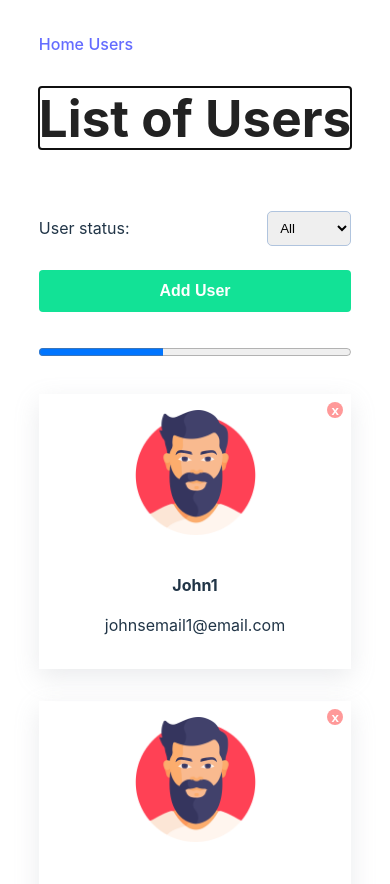
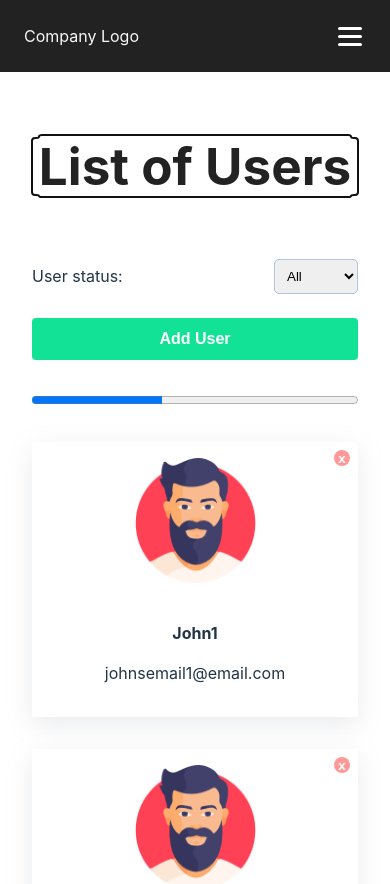
Before and after one commit to jdesoto1618/svelte-site, a Svelte app: page /users in a window 390 px wide. Shown: the top 884 px of the page. Built offline with nearby package versions, Linux system fonts and the light colour scheme.

Commit message:
Creates header on all pages, one for desktop and another for mobile.
Mobile menu bars created and styled as well.

```diff
--- a/index.html
+++ b/index.html
@@ -7,6 +7,19 @@
     <title>Vite + Svelte</title>
   </head>
   <body>
+    <header class="site-header">
+      <div class="header-logo-container">
+        <span class="header-logo">Company Logo</span>
+      </div>
+
+      <div class="site-nav mobile">
+        <div class="mobile-menu-container">
+          <span class="mobile-menu-bar top"></span>
+          <span class="mobile-menu-bar middle"></span>
+          <span class="mobile-menu-bar bottom"></span>
+        </div>
+      </div>
+    </header>
     <div id="app"></div>
     <script type="module" src="/src/main.js"></script>
   </body>
--- a/src/App.svelte
+++ b/src/App.svelte
@@ -1,14 +1,27 @@
 <script>
   import Users from "./lib/Users.svelte";
+  import { onMount } from "svelte";
   import { Router, Link, Route } from "svelte-navigator";
   import Homepage from "./pages/Homepage.svelte";
   import UsersPage from "./pages/UsersPage.svelte";
+
+  onMount(() => {
+    const siteHeader = document.querySelector(".site-header");
+    const siteNav = document.querySelector(".site-nav.desktop");
+    siteHeader.append(siteNav);
+  });
 </script>
 
 <Router>
-  <nav class="site-nav">
-    <Link to="/">Home</Link>
-    <Link to="/users">Users</Link>
+  <nav class="site-nav desktop">
+    <ul class="site-nav-ul">
+      <li class="site-nav-li">
+        <Link class="site-nav-link" to="/">Home</Link>
+      </li>
+      <li class="site-nav-li">
+        <Link class="site-nav-link" to="/users">Users</Link>
+      </li>
+    </ul>
   </nav>
 
   <Route path="/">
--- a/src/app.css
+++ b/src/app.css
@@ -2,6 +2,7 @@
   --white: #fff;
   --black: #000;
   --dark-font-color: #222;
+  --nav-links-color: #F8F8F8;
   font-family: Inter, Avenir, Helvetica, Arial, sans-serif;
   font-size: 16px;
   line-height: 24px;
@@ -30,10 +31,75 @@ a:hover {
 
 body {
   margin: 0;
+  min-height: 100vh;
+  position: relative;
+}
+
+.site-header {
+  background: var(--dark-font-color);
+  padding: 1.5rem;
   display: flex;
-  place-items: center;
-  min-width: 320px;
-  min-height: 100vh;
+  justify-content: space-between;
+  align-items: center;
+}
+
+.header-logo {
+  color: var(--nav-links-color);
+}
+
+.site-nav.mobile {
+  width: 1.75rem;
+}
+
+.mobile-menu-container {
+  display: flex;
+  flex-direction: column;
+  gap: 5px;
+  cursor: pointer;
+}
+
+.mobile-menu-bar {
+  background-color: var(--white);
+  width: 24px;
+  height: 3px;
+  border-radius: 100rem;
+  display: block;
+  transition: transform 0.2s ease, opacity 0.2s ease;
+  transform-origin: left;
+}
+
+.mobile-menu-container.open .mobile-menu-bar {
+  width: 82%;
+}
+
+.mobile-menu-container.open .mobile-menu-bar.top {
+  transform: rotate(45deg);
+}
+
+.mobile-menu-container.open .mobile-menu-bar.middle {
+  transform: scaleX(0);
+  opacity: 0;
+}
+
+.mobile-menu-container.open .mobile-menu-bar.bottom {
+  transform: rotate(-45deg);
+}
+
+.site-nav.desktop {
+  display: none;
+}
+
+.site-nav-ul {
+  list-style: none;
+  display: flex;
+  gap: 24px;
+  margin: 0;
+  padding: 0;
+}
+
+.site-nav-link {
+  color: var(--nav-links-color);
+  transition: color 0.2s ease;
 }
 
 h1 {
@@ -42,17 +108,41 @@ h1 {
 }
 
 #app {
-  max-width: 1280px;
-  margin: 0 auto;
   padding: 2rem;
-  position: relative;
 }
 
+@media (min-width: 768px) {
+  .site-nav.mobile {
+    display: none;
+  }
+
+  .site-nav.desktop {
+    display: block;
+  }
+}
+
+@media (min-width: 992px) {
+  .site-header {
+    padding: 1.5rem 10rem;
+  }
+
+  #app {
+    max-width: 962px;
+    margin: 0 auto;
+    padding: 0;
+  }
+}
+
+@media (min-width: 1200px) {
+  #app {
+    max-width: 1170px;
+  }
+}
 
 @media (prefers-color-scheme: light) {
   :root {
     color: #213547;
-    background-color: #ffffff;
+    background-color: var(--white);
   }
   a:hover {
     color: #747bff;
```
